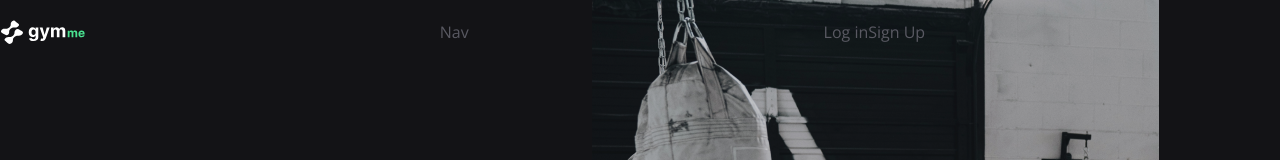
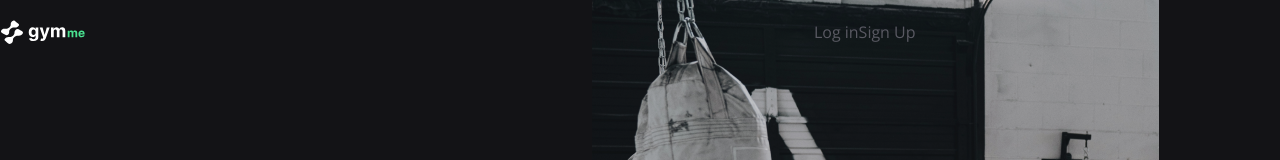
Before and after one commit to zablon-oigo/deploy-reactapp-using-terraform, a React (Vite) app: page / in a window 1280 px wide. Shown: the top 160 px of the page. Built offline with nearby package versions, Linux system fonts and the light colour scheme.

Commit message:
Nav component

```diff
--- a/src/components/Nav.jsx
+++ b/src/components/Nav.jsx
@@ -1,7 +1,8 @@
 import React from 'react'
+import { nav } from '../data'
 
 export default function Nav() {
   return (
-    <div>Nav</div>
+    <nav className=""></nav>
   )
 }
```
